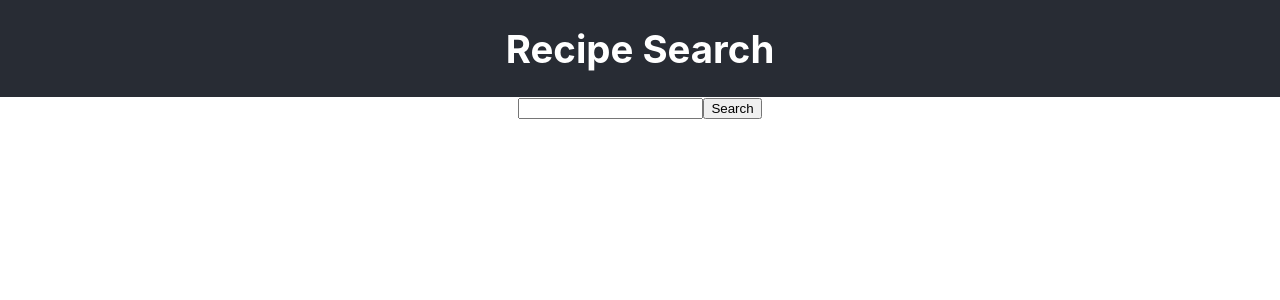
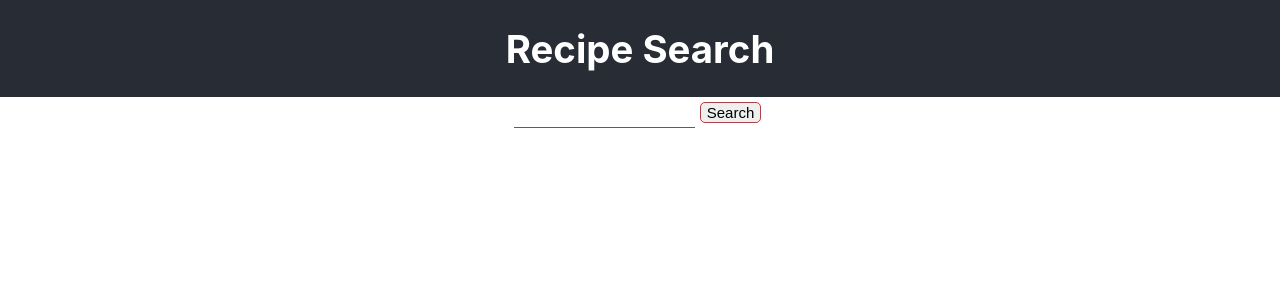
Before and after one commit to seankim84/Recipe_Search, a React (Create React App) app: page / in a window 1280 px wide. Shown: the top 300 px of the page. Built offline with nearby package versions, Linux system fonts and the light colour scheme.

Commit message:
Adding the Style

```diff
--- a/src/App.css
+++ b/src/App.css
@@ -1,5 +1,8 @@
 .App {
   text-align: center;
+  width: 100%;
+  height: 100%;
+
 }
 
 .App-header {
@@ -13,3 +16,42 @@
   color: white;
   font-size: 2.4em;
 }
+
+.form {
+  margin-bottom: 2rem;
+   width: 100%;
+   height: auto;
+   display: flex;
+   justify-content: center;
+}
+
+.form_input {
+  border: none;
+  border-bottom: 1.5px solid #5C5C64;
+}
+
+
+.form_button {
+  border: 1px solid #EC2434;
+  font-size: 15px;
+  margin: 5px;
+  border-radius: 5px;
+  cursor: pointer;
+}
+
+.form_button:hover{
+  background: #3C7CC4;
+  color: white;
+}
+
+.recipes {
+  display: grid;
+  width:100%;
+  height: auto;
+  grid-template-columns: repeat(2, 1fr);
+}
+
+.recipes img{
+  width:80%;
+  height: auto;
+}
--- a/src/App.js
+++ b/src/App.js
@@ -1,4 +1,5 @@
 import React, { Component } from 'react';
+import Axios from 'axios';
 import './App.css';
 import Form from './components/Form';
 import Recipes from './components/Recipes';
@@ -15,12 +16,10 @@ class App extends Component {
   getRecipe = async (e) => {
     const recipeName = e.target.elements.recipeName.value;
     e.preventDefault();
-    const api_call = await fetch(
-      `https://www.food2fork.com/api/search?key=${API_KEY}&q=${recipeName}&count=30`);
-
-    const data = await api_call.json();
-    this.setState({recipes: data.recipes});
-    console.log(this.state.recipes);
+   await Axios.get(
+      `https://www.food2fork.com/api/search?key=${API_KEY}&q=${recipeName}&count=30`)
+    .then(res => this.setState({recipes: res.data.recipes}))
+    .catch(err => console.log(err))
   }
 
   render() {
--- a/src/components/Form.js
+++ b/src/components/Form.js
@@ -1,9 +1,11 @@
 import React from 'react';
+import "../App.css";
+
 
 const Form = props => (
-    <form onSubmit={props.getRecipe}>
-        <input type="text" name="recipeName" />
-        <button>Search</button>
+    <form onSubmit={props.getRecipe} className="form">
+        <input className="form_input" type="text" name="recipeName" />
+        <button className="form_button">Search</button>
     </form>
 )
 export default Form;
--- a/src/components/Recipes.js
+++ b/src/components/Recipes.js
@@ -1,7 +1,9 @@
 import React from 'react';
+import "../App.css";
+
 
 const Recipes = props => (
-    <div>
+    <div  className="recipes" >
         {props.recipes.map((recipe) => {
             return (
                 <div key={recipe.recipe_id}>
```
